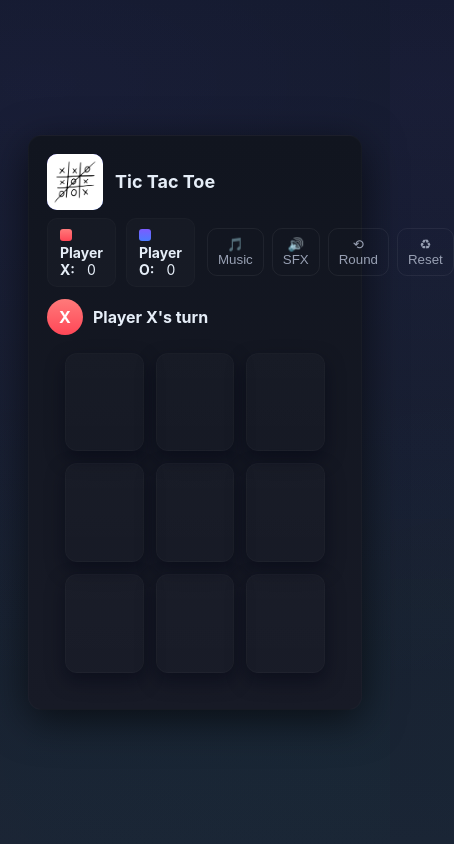
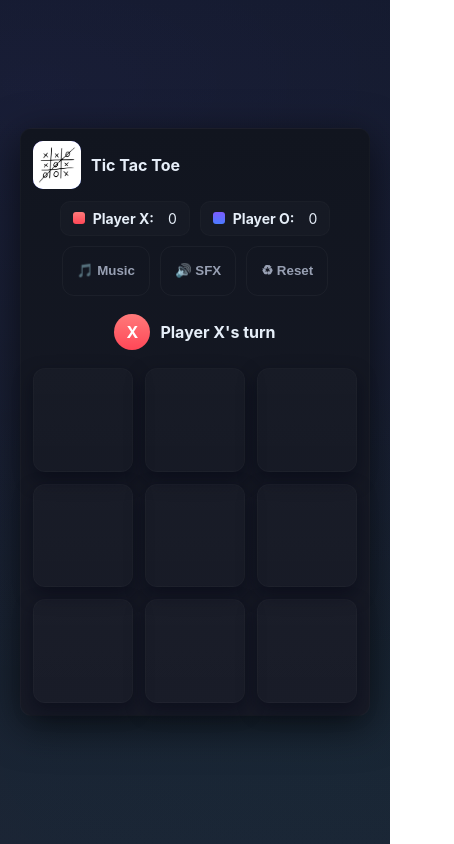
Before and after one commit to Its-Endless/tic_tac_toe, a plain HTML site: page index.html in a window 390 px wide. Shown: the whole page, 454 px wide, since content can reach past the window. Drawn offline with Linux system fonts and the light colour scheme.

```diff
--- a/index.html
+++ b/index.html
@@ -6,52 +6,162 @@
 <title>Tic Tac Toe — Custom Logo & Music</title>
 <style>
   :root{
-    --bg1:#0f1724; --bg2:#1b2233; --card:linear-gradient(180deg,#11151f,#171a26);
+    --bg1:#0f1724; --bg2:#1b2233;
+    --card:linear-gradient(180deg,#11151f,#171a26);
     --accent:#7c5cff; --muted:#98a0b3;
+    --board-size:360px;
+    --control-size:44px;
   }
   *{box-sizing:border-box}
-  html,body{height:100%;margin:0;font-family:Inter,Segoe UI,Roboto,Arial,sans-serif;background:
-    radial-gradient(1200px 600px at 10% 10%, rgba(124,92,255,0.08), transparent),
-    radial-gradient(900px 400px at 90% 90%, rgba(0,212,166,0.03), transparent),
-    linear-gradient(180deg,var(--bg1),var(--bg2));color:#e6eef8}
-  .stage{min-height:100vh;display:flex;align-items:center;justify-content:center;padding:28px}
-  .card{width:100%;max-width:560px;background:var(--card);border-radius:14px;padding:18px;
-    box-shadow:0 10px 40px rgba(0,0,0,0.6);border:1px solid rgba(255,255,255,0.02)}
-  header{display:flex;align-items:center;gap:12px;margin-bottom:8px}
-  .logo-wrap{width:56px;height:56px;border-radius:10px;background:linear-gradient(135deg,var(--accent),#4b7bff);
-    display:flex;align-items:center;justify-content:center;font-weight:700;overflow:hidden;flex-shrink:0}
+  html,body{height:100%;margin:0;font-family:Inter,Segoe UI,Roboto,Arial,sans-serif;
+    background:
+      radial-gradient(1200px 600px at 10% 10%, rgba(124,92,255,0.08), transparent),
+      radial-gradient(900px 400px at 90% 90%, rgba(0,212,166,0.03), transparent),
+      linear-gradient(180deg,var(--bg1),var(--bg2));
+    color:#e6eef8;
+    -webkit-tap-highlight-color: transparent;
+  }
+
+  /* Center stage */
+  .stage{min-height:100vh;display:flex;align-items:center;justify-content:center;padding:20px}
+
+  .card{
+    width:100%;
+    max-width:640px;
+    background:var(--card);
+    border-radius:14px;
+    padding:18px;
+    box-shadow:0 10px 40px rgba(0,0,0,0.6);
+    border:1px solid rgba(255,255,255,0.02);
+    display:flex;
+    flex-direction:column;
+    gap:12px;
+  }
+
+  header{display:flex;align-items:center;gap:12px}
+  .logo-wrap{
+    width:56px;height:56px;border-radius:10px;background:linear-gradient(135deg,var(--accent),#4b7bff);
+    display:flex;align-items:center;justify-content:center;font-weight:700;overflow:hidden;flex-shrink:0
+  }
   .logo-wrap img{width:100%;height:100%;object-fit:cover;display:block}
-  .title h1{margin:0;font-size:18px} .title p{margin:4px 0 0;color:var(--muted);font-size:13px}
-  .top-row{display:flex;align-items:center;gap:12px}
-  .scoreboard{display:flex;gap:10px;align-items:center;font-size:14px}
-  .score{background:rgba(255,255,255,0.02);padding:8px 12px;border-radius:10px;border:1px solid rgba(255,255,255,0.02)}
-  .player-dot{width:12px;height:12px;border-radius:3px;display:inline-block;margin-right:8px}
+  .title h1{margin:0;font-size:18px}
+  .title p{margin:4px 0 0;color:var(--muted);font-size:13px}
+
+  /* Top area: scoreboard + controls */
+  .top-row{
+    display:flex;
+    align-items:center;
+    justify-content:space-between;
+    gap:12px;
+    width:100%;
+  }
+
+  .scoreboard{
+    display:flex;
+    gap:10px;
+    align-items:center;
+    font-size:14px;
+    flex-wrap:wrap;
+  }
+  .score{
+    background:rgba(255,255,255,0.02);
+    padding:8px 12px;border-radius:10px;
+    border:1px solid rgba(255,255,255,0.02);
+    display:flex;align-items:center;gap:8px;
+  }
+  .player-dot{width:12px;height:12px;border-radius:3px;display:inline-block}
   .player-x .player-dot{background:linear-gradient(180deg,#ff7a7a,#ff4757)}
   .player-o .player-dot{background:linear-gradient(180deg,#7c5cff,#4b7bff)}
-  .controls{margin-left:auto;display:flex;gap:8px;align-items:center}
-  button.btn{background:linear-gradient(90deg,var(--accent),#4b7bff);border:none;color:#fff;padding:8px 12px;border-radius:10px;cursor:pointer}
-  button.ghost{background:transparent;border:1px solid rgba(255,255,255,0.06);color:var(--muted);padding:8px 10px;border-radius:10px;cursor:pointer}
-  .turn{display:flex;align-items:center;gap:10px;margin-top:12px;font-weight:700}
+
+  .controls{
+    display:flex;
+    gap:8px;
+    align-items:center;
+  }
+  .controls button{
+    display:inline-flex;
+    align-items:center;
+    justify-content:center;
+    height:var(--control-size);
+    min-width:56px;
+    padding:0 12px;
+    border-radius:10px;
+    font-weight:700;
+    cursor:pointer;
+    border:1px solid rgba(255,255,255,0.04);
+    background:transparent;
+    color:var(--muted);
+    -webkit-user-select:none; user-select:none;
+  }
+  .controls button.btn{
+    background:linear-gradient(90deg,var(--accent),#4b7bff);
+    color:white;
+    box-shadow: 0 6px 18px rgba(76,59,255,0.12);
+    border:none;
+  }
+  .controls button:active{ transform:translateY(1px) }
+
+  /* Turn indicator */
+  .turn{display:flex;align-items:center;gap:10px;margin-top:6px;font-weight:700}
   .bubble{width:36px;height:36px;border-radius:50%;display:flex;align-items:center;justify-content:center;color:#fff}
   .turn-x .bubble{background:linear-gradient(180deg,#ff7a7a,#ff4757)}
   .turn-o .bubble{background:linear-gradient(180deg,#7c5cff,#4b7bff)}
-  .board-wrap{display:flex;justify-content:center;padding:18px}
-  .board{width:360px;height:360px;display:grid;grid-template-columns:repeat(3,1fr);gap:12px;position:relative}
-  .cell{background:linear-gradient(180deg, rgba(255,255,255,0.02), rgba(255,255,255,0.01));border-radius:12px;
-    display:flex;align-items:center;justify-content:center;font-size:56px;cursor:pointer;transition:transform .15s;box-shadow:0 8px 18px rgba(3,6,20,0.5);
-    user-select:none;position:relative;overflow:hidden;border:1px solid rgba(255,255,255,0.02);color:transparent}
-  .cell:hover{transform:translateY(-6px) scale(1.02)}
+
+  /* Board */
+  .board-wrap{display:flex;justify-content:center;padding:6px 0 0}
+  .board{
+    width:var(--board-size);
+    height:var(--board-size);
+    display:grid;
+    grid-template-columns:repeat(3,1fr);
+    gap:12px;
+    position:relative;
+  }
+  .cell{
+    background: linear-gradient(180deg, rgba(255,255,255,0.02), rgba(255,255,255,0.01));
+    border-radius:12px;
+    display:flex;align-items:center;justify-content:center;font-size:56px;
+    cursor:pointer;transition:transform .12s;box-shadow:0 8px 18px rgba(3,6,20,0.5);
+    user-select:none;position:relative;overflow:hidden;border:1px solid rgba(255,255,255,0.02);color:transparent;
+    -webkit-tap-highlight-color: transparent;
+  }
+  .cell:active{ transform: translateY(1px) scale(.998) }
   .mark{transition:transform .28s,opacity .18s;opacity:0;display:flex;align-items:center;justify-content:center;width:100%;height:100%}
   .mark.x{color:#ffbcc2;filter:drop-shadow(0 6px 18px rgba(255,71,87,0.15));font-weight:800}
   .mark.o{color:#dfe1ff;filter:drop-shadow(0 6px 18px rgba(76,59,255,0.12));font-weight:700}
   .cell.show .mark{opacity:1;transform:scale(1)}
-  .cell.show.pop .mark{transform:scale(1.08) rotate(-6deg)}
+  .cell.show.pop .mark{transform:scale(1.06) rotate(-4deg)}
+
   .strike{position:absolute;height:8px;background:linear-gradient(90deg,#ff6b6b,#ff4757 40%,#7c5cff 100%);left:0;top:0;
     transform-origin:center;border-radius:8px;box-shadow:0 8px 30px rgba(0,0,0,0.6);opacity:0;pointer-events:none;z-index:3}
+
   canvas.confetti{position:absolute;left:0;top:0;width:100%;height:100%;pointer-events:none;z-index:4}
-  .footer{display:flex;justify-content:space-between;align-items:center;margin-top:8px;color:var(--muted);font-size:13px}
+
+  /* Footer (small mobile hint) */
+  .footer{display:flex;justify-content:center;align-items:center;margin-top:6px;color:var(--muted);font-size:12px}
   .small{font-size:12px;color:var(--muted)}
-  @media(max-width:760px){.board{width:320px;height:320px}}
+
+  /* Mobile adjustments */
+  @media (max-width:520px){
+    :root{ --board-size:min(86vw, 360px); --control-size:50px; }
+    .card{padding:12px;border-radius:12px}
+    header{gap:10px}
+    .logo-wrap{width:48px;height:48px}
+    .title h1{font-size:16px}
+    .top-row{flex-direction:column;align-items:center;gap:10px}
+    .scoreboard{order:0;justify-content:center}
+    .controls{order:1;justify-content:center;gap:10px;flex-wrap:wrap}
+    .controls button{min-width:64px;padding:0 14px;border-radius:12px}
+    .turn{justify-content:center}
+    .footer{font-size:11px}
+    .cell{font-size:46px}
+  }
+
+  /* Very small devices */
+  @media (max-width:360px){
+    :root{ --board-size:86vw; --control-size:48px }
+    .cell{font-size:40px}
+  }
 </style>
 </head>
 <body>
@@ -67,24 +177,23 @@
         <h1>Tic Tac Toe</h1>
       </div>
 
-      <!-- <div style="margin-left:auto;color:var(--muted);font-size:13px">Put <strong>logo.png</strong> and <strong>bg.mp3</strong> in same folder</div> -->
+      <!-- <div style="margin-left:auto;color:var(--muted);font-size:12px">Place <strong>logo.png</strong> & <strong>bg.mp3</strong> in same folder</div> -->
     </header>
 
-    <div class="top-row" style="align-items:center;">
-      <div class="scoreboard" aria-hidden="false">
-        <div class="score player-x"><span class="player-dot"></span><strong>Player X:</strong> <span id="scoreX" style="margin-left:8px">0</span></div>
-        <div class="score player-o"><span class="player-dot"></span><strong>Player O:</strong> <span id="scoreO" style="margin-left:8px">0</span></div>
+    <div class="top-row" aria-hidden="false">
+      <div class="scoreboard" aria-live="polite" aria-atomic="true">
+        <div class="score player-x"><span class="player-dot"></span><strong>Player X:</strong> <span id="scoreX" style="margin-left:6px">0</span></div>
+        <div class="score player-o"><span class="player-dot"></span><strong>Player O:</strong> <span id="scoreO" style="margin-left:6px">0</span></div>
       </div>
 
       <div class="controls" role="group" aria-label="controls">
-        <button id="musicToggle" class="ghost" title="Toggle background music">🎵 Music</button>
-        <button id="sfxToggle" class="ghost" title="Toggle sound effects">🔊 SFX</button>
-        <button id="restart" class="ghost" title="Restart round">⟲ Round</button>
+        <button id="musicToggle" class="ghost" title="Toggle background music" aria-pressed="false">🎵 Music</button>
+        <button id="sfxToggle" class="ghost" title="Toggle sound effects" aria-pressed="true">🔊 SFX</button>
         <button id="resetAll" class="ghost" title="Reset scores">♻ Reset</button>
       </div>
     </div>
 
-    <div class="turn turn-x" id="turnBox">
+    <div class="turn turn-x" id="turnBox" aria-live="polite">
       <div class="bubble" id="turnBubble">X</div>
       <div id="statusText">Player X's turn</div>
     </div>
@@ -95,7 +204,6 @@
         <canvas class="confetti" id="confettiCanvas" width="360" height="360" aria-hidden="true"></canvas>
       </div>
     </div>
-
     <!-- audio element: if you place a file named bg.mp3 (or bg.ogg/bg.wav) it will be used -->
     <audio id="bgAudio" loop crossorigin="anonymous"></audio>
   </div>
@@ -116,7 +224,6 @@
 
 const musicToggle = document.getElementById('musicToggle');
 const sfxToggle = document.getElementById('sfxToggle');
-const restartBtn = document.getElementById('restart');
 const resetBtn = document.getElementById('resetAll');
 
 const logoImg = document.getElementById('logoImg');
@@ -201,7 +308,7 @@
     mark.className = 'mark';
     mark.innerHTML = '<span class="mark-char"></span>';
     cell.appendChild(mark);
-    cell.addEventListener('click', handleClick);
+    cell.addEventListener('click', handleClick, {passive:true});
     cell.addEventListener('keydown', ev => { if(ev.key==='Enter' || ev.key===' '){ ev.preventDefault(); handleClick({target:cell}); }});
     boardEl.appendChild(cell);
   }
@@ -220,7 +327,7 @@
       char.textContent = val;
       mark.classList.toggle('x', val==='X');
       mark.classList.toggle('o', val==='O');
-      setTimeout(()=>cell.classList.remove('pop'),420);
+      setTimeout(()=>cell.classList.remove('pop'),360);
     } else {
       cell.classList.remove('show','pop');
       char.textContent = '';
@@ -335,11 +442,11 @@
 /* ---------------------------
   Controls wiring
 ----------------------------*/
-restartBtn.addEventListener('click', ()=>{ clearPendingRestart(); restartRound(); });
 resetBtn.addEventListener('click', ()=>{ resetAll(); });
 sfxToggle.addEventListener('click', ()=>{
   sfxOn = !sfxOn;
   sfxToggle.textContent = sfxOn ? '🔊 SFX' : '🔇 SFX';
+  sfxToggle.setAttribute('aria-pressed', String(sfxOn));
 });
 
 /* ---------------------------
@@ -355,7 +462,6 @@
   a.src = list[0];
   a.addEventListener('canplaythrough', ()=> onSuccess(list[0]), { once:true });
   a.addEventListener('error', ()=> tryLoadFirstAudio(list.slice(1), onSuccess, onFail), { once:true });
-  // kick the browser into loading metadata
   a.load();
 }
 function loadDefaultAudioIfAvailable(){
@@ -363,7 +469,7 @@
     bgAudio.src = url;
     bgAudio.preload = 'auto';
     bgAudio.volume = 0.16;
-    // do not autoplay — wait for user toggle; but indicate that a file is available by leaving bgAudio.src
+    // do not autoplay — wait for user toggle
     console.log('Loaded background audio:', url);
   }, ()=>{
     console.log('No background audio file found — will use fallback arpeggio when user toggles music.');
@@ -376,15 +482,6 @@
 let fallbackInterval = null;
 const fallbackPattern = [440,660,880,660]; // simple arpeggio
 let fallbackStep = 0;
-
-function enableAudioOnGesture(){
-  if(audioEnabled) return;
-  audioEnabled = true;
-  if(!audioCtx) audioCtx = new AudioContext();
-  if(audioCtx.state === 'suspended') audioCtx.resume();
-  document.removeEventListener('pointerdown', enableAudioOnGesture);
-}
-document.addEventListener('pointerdown', enableAudioOnGesture, { once:true });
 
 function startFallbackMusic(){
   ensureAudio();
@@ -424,6 +521,7 @@
   musicOn = true;
   musicToggle.textContent = '🎵 Music';
   musicToggle.classList.remove('ghost'); musicToggle.classList.add('btn');
+  musicToggle.setAttribute('aria-pressed','true');
 }
 function stopMusic(){
   if(bgAudio && bgAudio.src){
@@ -433,6 +531,7 @@
   musicOn = false;
   musicToggle.textContent = '🎵 Music';
   musicToggle.classList.remove('btn'); musicToggle.classList.add('ghost');
+  musicToggle.setAttribute('aria-pressed','false');
 }
 musicToggle.addEventListener('click', ()=>{
   enableAudioOnGesture();
@@ -531,7 +630,7 @@
 loadDefaultLogoIfAvailable();
 loadDefaultAudioIfAvailable();
 
-/* expose for debug */
+/* expose for debug (optional) */
 window.__ttt = { restartRound, resetAll, boardRef: ()=>board };
 </script>
 </body>
```
